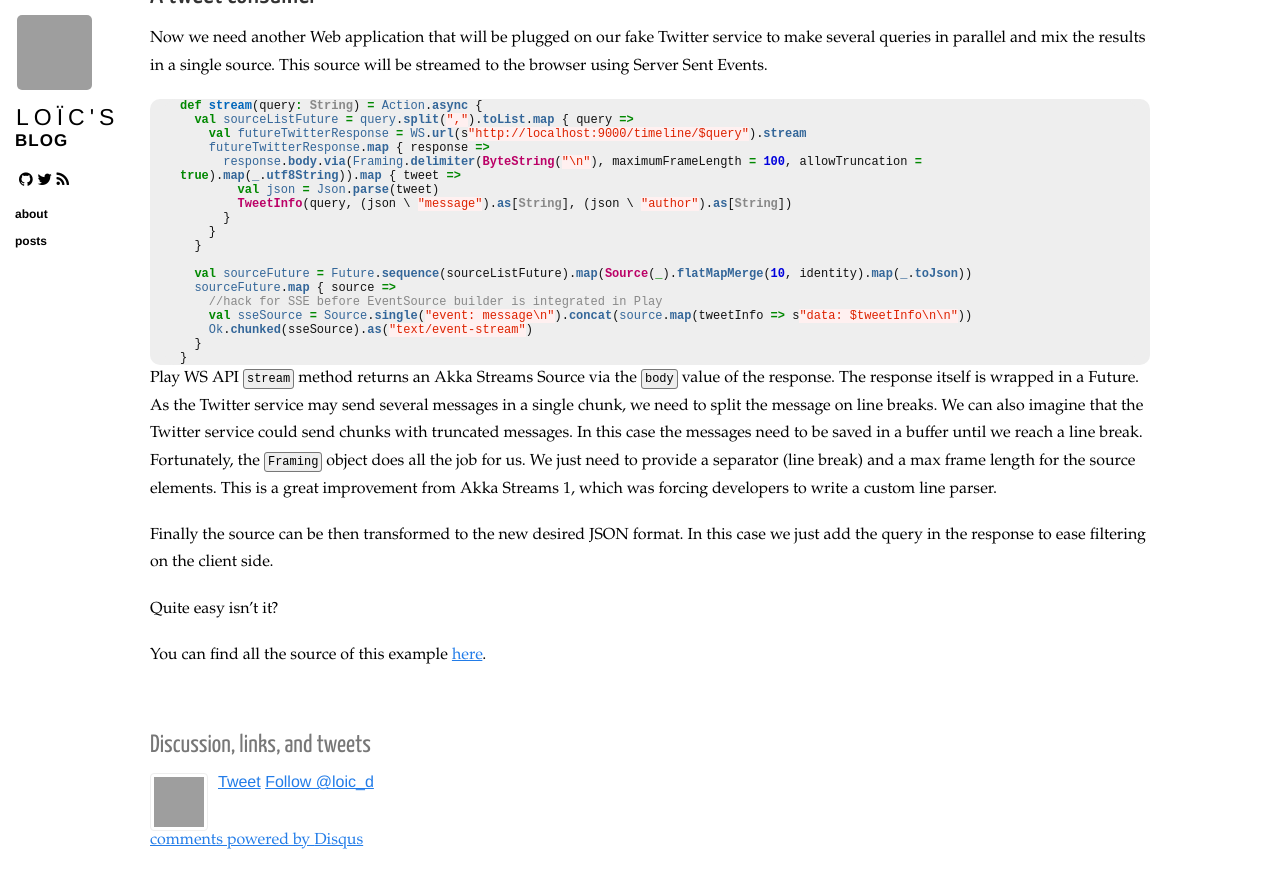
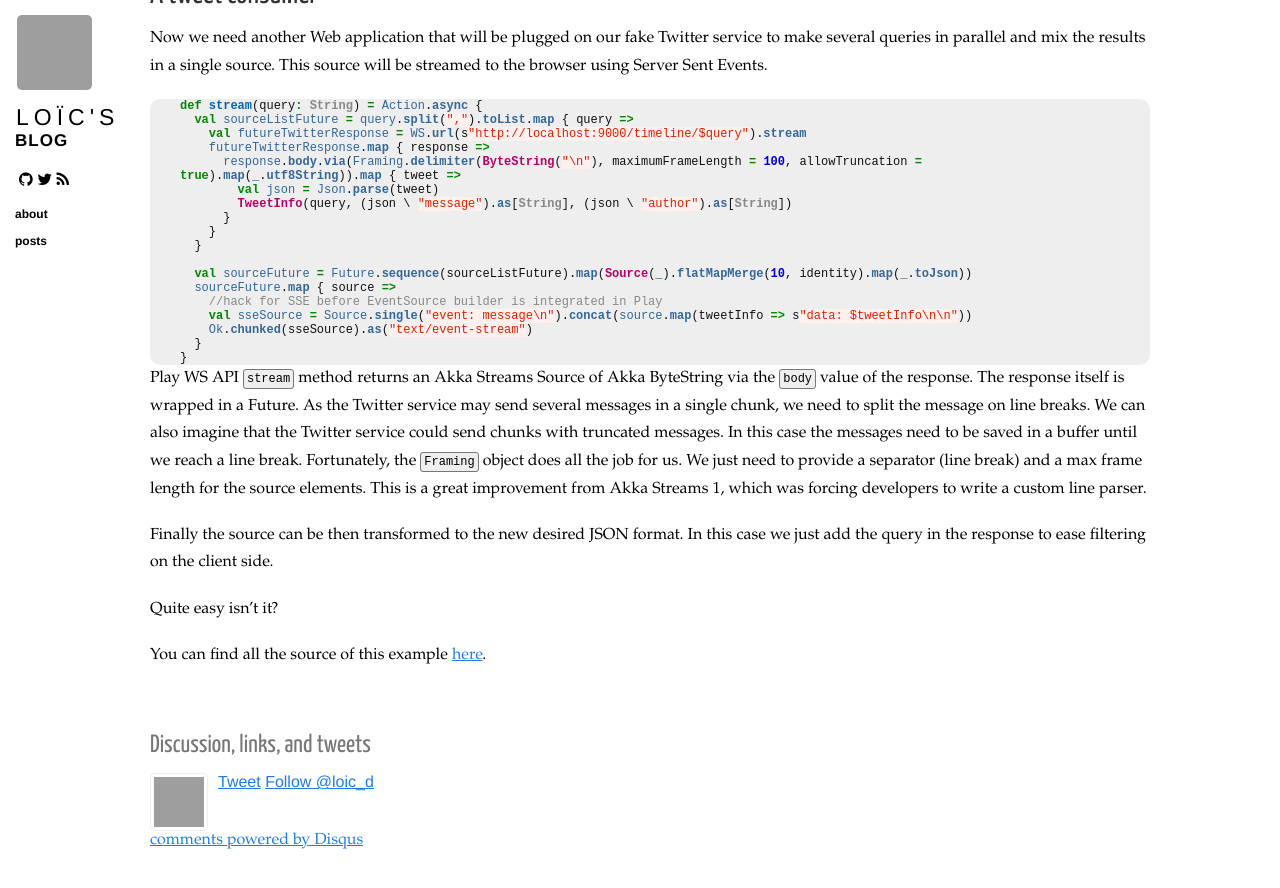
Before and after one commit to loicdescotte/loicdescotte.github.io, a Jekyll site: the page built from _posts/2016-02-05-play25-akka-streams.md, in a window 1280 px wide and 900 px high, scrolled down 626 px. Shown: the top 888 px of the window. Built offline with Jekyll 4.4.1, drawn with Linux system fonts in a browser that asks for light colours; nearby versions of some CDN libraries; comment, search, counter and statistics services are not loaded; grey boxes are pictures that could not be loaded.

Commit message:
Update 2016-02-05-play25-akka-streams.md

````diff
--- a/_posts/2016-02-05-play25-akka-streams.md
+++ b/_posts/2016-02-05-play25-akka-streams.md
@@ -62,7 +62,7 @@ def stream(query: String) = Action.async {
 ```
 
 
-Play WS API `stream` method returns an Akka Streams Source via the `body` value of the response. The response itself is wrapped in a Future.
+Play WS API `stream` method returns an Akka Streams Source of Akka ByteString via the `body` value of the response. The response itself is wrapped in a Future.
 As the Twitter service may send several messages in a single chunk, we need to split the message on line breaks.
 We can also imagine that the Twitter service could send chunks with truncated messages. In this case the messages need to be saved in a buffer until we reach a line break.
 Fortunately, the `Framing` object does all the job for us. We just need to provide a separator (line break) and a max frame length for the source elements. This is a great improvement from Akka Streams 1, which was forcing developers to write a custom line parser.
````
